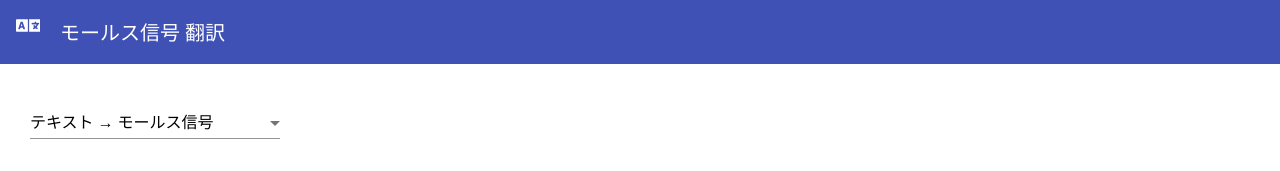
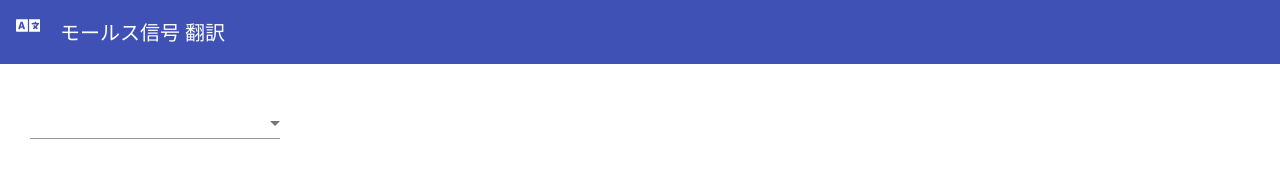
Before and after one commit to l08084/morse-code-translate-website, an Angular app: page / in a window 1280 px wide. Shown: the top 171 px of the page. Built offline with nearby package versions, Linux system fonts and the light colour scheme.

Commit message:
add select output

```diff
--- a/src/app/app.component.html
+++ b/src/app/app.component.html
@@ -1,4 +1,4 @@
 <app-header></app-header>
-<app-select></app-select>
+<app-select (sendConvertType)="onSendConvertType($event)"></app-select>
 <app-input (inputText)="onInput($event)"></app-input>
 <app-output [text]="setText"></app-output>
--- a/src/app/app.component.ts
+++ b/src/app/app.component.ts
@@ -11,4 +11,8 @@ export class AppComponent {
   onInput(text: string) {
     this.setText = text;
   }
+
+  onSendConvertType(type: string) {
+    console.log(type);
+  }
 }
--- a/src/app/components/select/select.component.html
+++ b/src/app/components/select/select.component.html
@@ -1,7 +1,7 @@
-<mat-form-field class="app-select">
-  <select matNativeControl required>
-    <option value="volvo">テキスト → モールス信号</option>
-    <option value="saab">欧文モールス信号 → テキスト</option>
-    <option value="saab">和文モールス信号 → テキスト</option>
+<mat-form-field [formGroup]="selectForm" class="app-select">
+  <select matNativeControl required formControlName="convertType">
+    <option value="001">テキスト → モールス信号</option>
+    <option value="002">欧文モールス信号 → テキスト</option>
+    <option value="003">和文モールス信号 → テキスト</option>
   </select>
 </mat-form-field>
--- a/src/app/components/select/select.component.ts
+++ b/src/app/components/select/select.component.ts
@@ -1,8 +1,35 @@
-import { Component } from '@angular/core';
+import { Component, Output, EventEmitter, OnInit } from '@angular/core';
+import { FormBuilder, FormGroup, FormControl } from '@angular/forms';
 
 @Component({
   selector: 'app-select',
   templateUrl: './select.component.html',
   styleUrls: ['./select.component.scss']
 })
-export class SelectComponent {}
+export class SelectComponent implements OnInit {
+  @Output() sendConvertType = new EventEmitter<string>();
+
+  public selectForm: FormGroup;
+  public selectControl: FormControl;
+
+  constructor(private builder: FormBuilder) {
+    // 入力フォームの初期設定を行う
+    this.createForm();
+  }
+
+  public ngOnInit(): void {
+    this.selectControl = this.selectForm.get('convertType') as FormControl;
+  }
+
+  private createForm() {
+    this.selectForm = this.builder.group({
+      convertType: ['', []]
+    });
+
+    this.selectForm
+      .get('convertType')
+      .valueChanges.subscribe(convertType =>
+        this.sendConvertType.emit(convertType)
+      );
+  }
+}
```
Also changed, not shown: src/app/const.ts (added).
